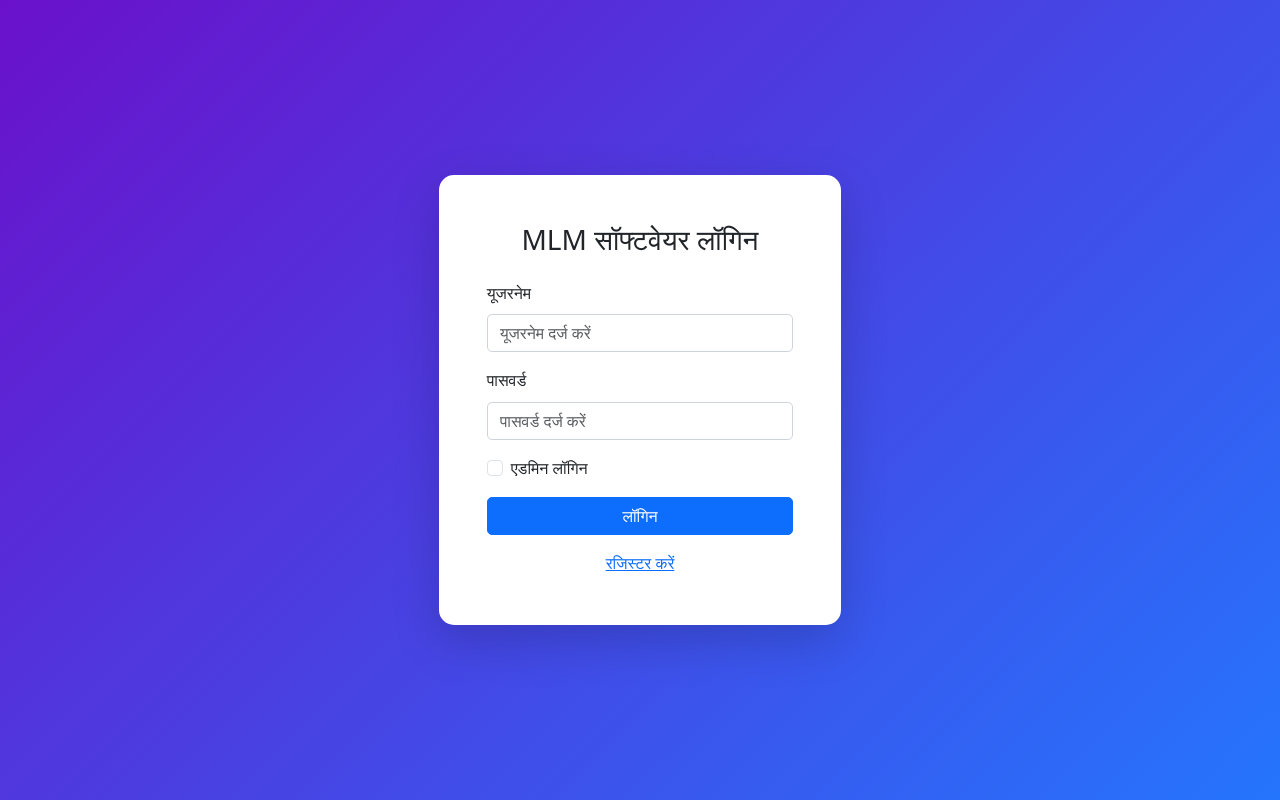
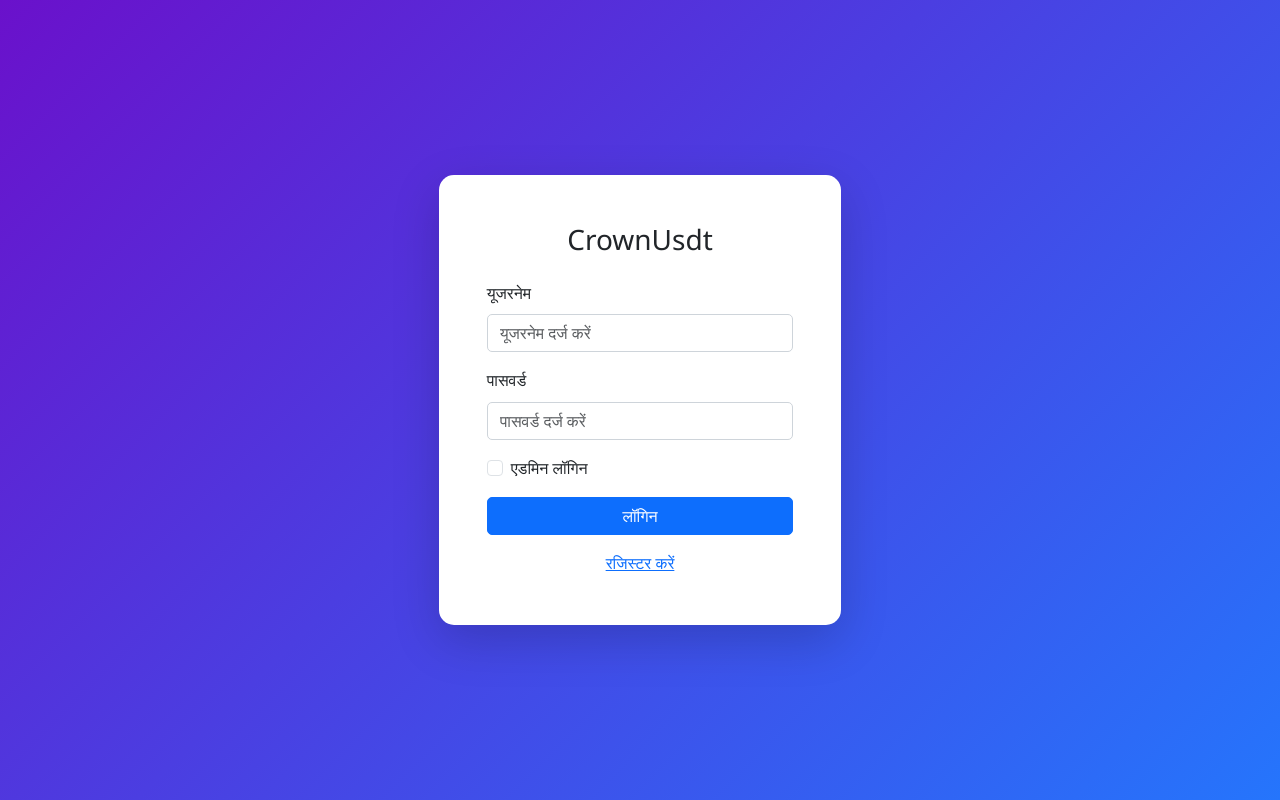
Before and after one commit to businessbaddy29/crownusdt, a plain HTML site: page login.html in a window 1280 px wide. Drawn offline with nearby package versions, Linux system fonts and the light colour scheme.

Commit message:
Update login.html

```diff
--- a/login.html
+++ b/login.html
@@ -374,7 +374,7 @@
             <div class="col-md-4">
                 <div class="card shadow-lg">
                     <div class="card-body p-5">
-                        <h3 class="text-center mb-4">MLM सॉफ्टवेयर लॉगिन</h3>
+                        <h3 class="text-center mb-4">CrownUsdt</h3>
                         <div class="mb-3">
                             <label for="username" class="form-label">यूजरनेम</label>
                             <input type="text" class="form-control" id="username" placeholder="यूजरनेम दर्ज करें">
```
